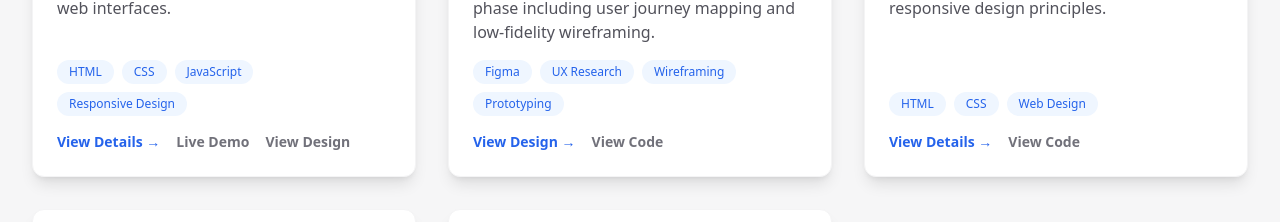
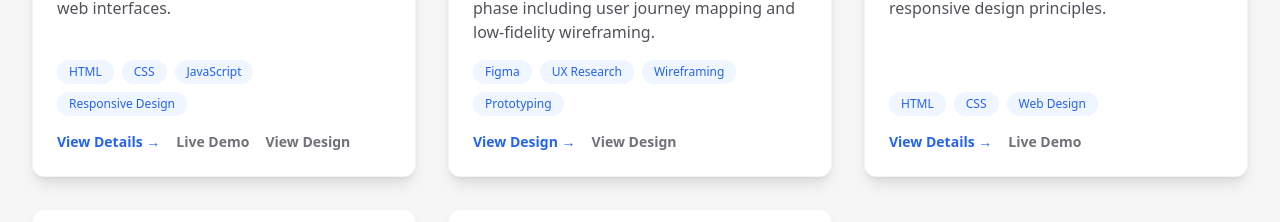
Before and after one commit to Damilolaadefenwa/myportfolio, a React (Vite) app: page / in a window 1280 px wide. Shown: the part 1771-1993 px from the top of the page. Built offline with nearby package versions, Linux system fonts and the light colour scheme.

Commit message:
editing details

```diff
--- a/App.tsx
+++ b/App.tsx
@@ -49,8 +49,8 @@ const projects = [
     demo: "https://damilolaadefenwa.github.io/wdd231/final/index.html", // New field for Live Demo
     design: "https://www.behance.net/gallery/235862275/Dynamic-Scalable-Minimalist-Design-For-IBW-Connect" // New field for View Design
   },
-  { id: 'item-finder-app', title: "Item Finder App", description: "A mobile app concept designed to help users track misplaced items using Bluetooth. Completed the full UX research phase including user journey mapping and low-fidelity wireframing.", tags: ["Figma", "UX Research", "Wireframing", "Prototyping"], link: "/projects/item-finder-app", github: "https://www.figma.com/board/W9WQEgxwJBPAMc3Zp1xxaX/Item-Finder-App-Project?node-id=0-1&t=1Do4jeJhvy8Jg7A8-1" },
-  { id: 'portfolio-v1', title: "Personal Portfolio v1", description: "My first static website built using only HTML and CSS. This project helped me master the fundamentals of layout, box model, and responsive design principles.", tags: ["HTML", "CSS", "Web Design"], link: "/projects/portfolio-v1", github: "https://damilolaadefenwa.github.io/wdd130/wwr/" },
+  { id: 'item-finder-app', title: "Item Finder App", description: "A mobile app concept designed to help users track misplaced items using Bluetooth. Completed the full UX research phase including user journey mapping and low-fidelity wireframing.", tags: ["Figma", "UX Research", "Wireframing", "Prototyping"], link: "/projects/item-finder-app", design: "https://www.figma.com/board/W9WQEgxwJBPAMc3Zp1xxaX/Item-Finder-App-Project?node-id=0-1&t=1Do4jeJhvy8Jg7A8-1" },
+  { id: 'portfolio-v1', title: "Personal Portfolio v1", description: "My first static website built using only HTML and CSS. This project helped me master the fundamentals of layout, box model, and responsive design principles.", tags: ["HTML", "CSS", "Web Design"], link: "/projects/portfolio-v1", demo: "https://damilolaadefenwa.github.io/wdd130/wwr/" },
   { id: 'fashion-word-games', title: "Fashion Word Games", description: "A text-based puzzle game testing fashion vocabulary. Implements core Python concepts like file I/O for word lists, random selection algorithms, and user input validation.", tags: ["Python", "Algorithms", "CSV"], link: "/projects/fashion-word-games", github: "https://github.com/damilolaadefenwa" },
   { id: 'exercise-tracker', title: "Exercise Tracker", description: "A console application for logging fitness activities. Demonstrates Object-Oriented Programming (OOP) principles including inheritance and encapsulation to handle different activity types.", tags: ["C#", ".NET", "OOP", "Classes"], link: "/projects/exercise-tracker", github: "https://github.com/damilolaadefenwa" }
 ];
```
